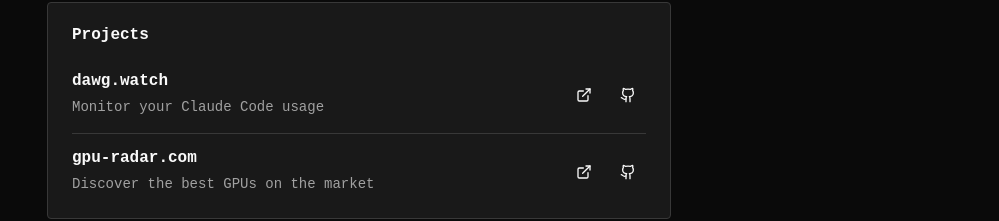
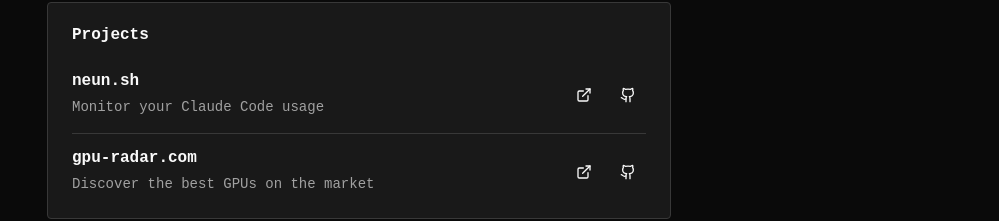
Before and after one commit to matteovhaxt/website, a React (Vite) app: page / in a window 1280 px wide. Shown: the part 502-723 px from the top of the page, without its empty margins (281-1280 px from the left). Built offline with nearby package versions, Linux system fonts and the light colour scheme.

Commit message:
chore: update

```diff
--- a/src/routes/index.tsx
+++ b/src/routes/index.tsx
@@ -42,9 +42,9 @@
 
 const projects = [
 	{
-		title: "dawg.watch",
+		title: "neun.sh",
 		description: "Monitor your Claude Code usage",
-		link: "https://dawg.watch",
+		link: "https://neun.sh",
 	},
 	{
 		title: "gpu-radar.com",
```
